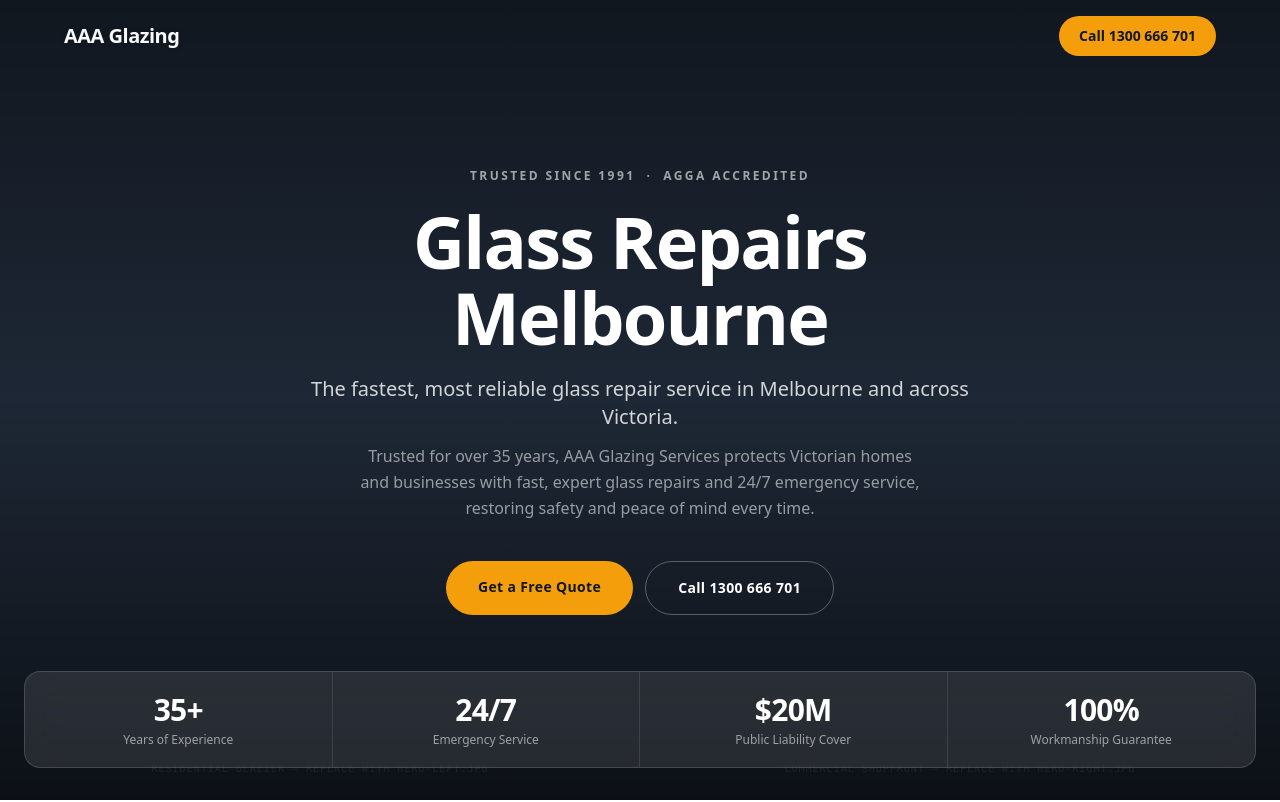
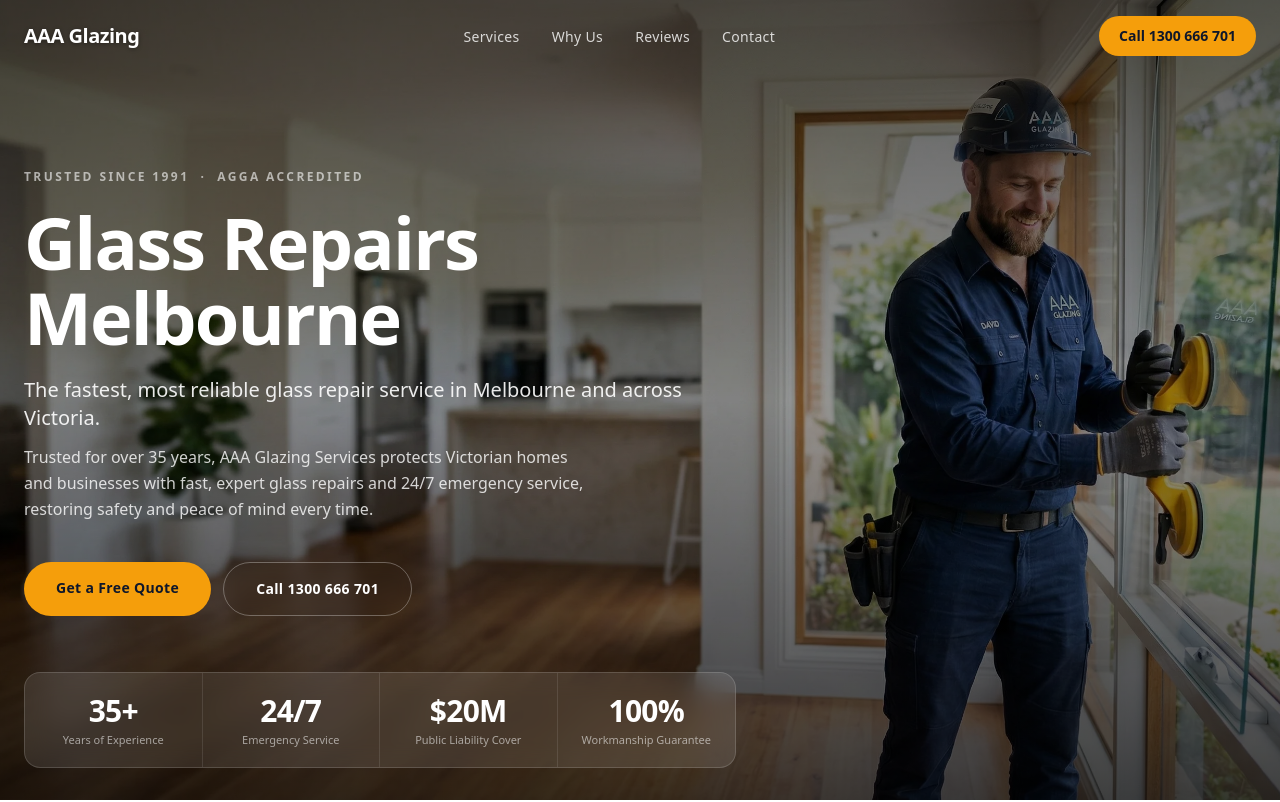
Before and after one commit to engelgatus/aaa-glazing-landing, a Next.js app: page / in a window 1280 px wide. Shown: the top 802 px of the page. Built offline with nearby package versions, Linux system fonts and the light colour scheme.

Commit message:
feat(hero): redesign hero layout, optimize image to webp, rebuild navbar with smooth scroll and intersection-based transparency

```diff
--- a/next.config.ts
+++ b/next.config.ts
@@ -1,10 +1,14 @@
 import type { NextConfig } from "next";
+
+const isProd = process.env.NODE_ENV === "production";
 
 const nextConfig: NextConfig = {
   output: "export",
-  basePath: "/aaa-glazing-landing",
+  basePath: isProd ? "/aaa-glazing-landing" : "",
   images: {
     unoptimized: true,
+    formats: ["image/avif", "image/webp"],
+    qualities: [75, 85],
   },
 };
 
--- a/package.json
+++ b/package.json
@@ -14,7 +14,8 @@
     "lenis": "^1.3.17",
     "next": "16.1.6",
     "react": "19.2.3",
-    "react-dom": "19.2.3"
+    "react-dom": "19.2.3",
+    "sharp": "^0.34.5"
   },
   "devDependencies": {
     "@tailwindcss/postcss": "^4",
--- a/src/components/layout/Navbar.tsx
+++ b/src/components/layout/Navbar.tsx
@@ -3,14 +3,45 @@
 import { useEffect, useRef, useState } from "react";
 import { motion } from "framer-motion";
 
+const navLinks = [
+  { label: "Services", href: "#services" },
+  { label: "Why Us", href: "#why-us" },
+  { label: "Reviews", href: "#reviews" },
+  { label: "Contact", href: "#contact" },
+];
+
+function smoothScrollTo(id: string) {
+  const el = document.querySelector(id);
+  if (!el) return;
+  el.scrollIntoView({ behavior: "smooth", block: "start" });
+}
+
 export default function Navbar() {
   const [visible, setVisible] = useState(true);
+  const [overHero, setOverHero] = useState(true);
   const lastScrollY = useRef(0);
+
+  useEffect(() => {
+    const hero = document.querySelector("#hero");
+    if (!hero) {
+      console.warn("[Navbar] #hero element not found — IntersectionObserver not attached");
+      return;
+    }
+
+    const observer = new IntersectionObserver(
+      ([entry]) => {
+        setOverHero(entry.isIntersecting);
+      },
+      { threshold: 0.15 }
+    );
+
+    observer.observe(hero);
+    return () => observer.disconnect();
+  }, []);
 
   useEffect(() => {
     const handleScroll = () => {
       const currentY = window.scrollY;
-
       if (currentY < 10) {
         setVisible(true);
       } else if (currentY > lastScrollY.current) {
@@ -18,7 +49,6 @@
       } else {
         setVisible(true);
       }
-
       lastScrollY.current = currentY;
     };
 
@@ -26,25 +56,73 @@
     return () => window.removeEventListener("scroll", handleScroll);
   }, []);
 
+  const colorTransition = "0.4s ease";
+
   return (
     <motion.header
       animate={{ y: visible ? 0 : "-100%" }}
       transition={{ duration: 0.4, ease: [0.25, 0.1, 0.25, 1] }}
       className="fixed top-0 left-0 right-0 z-50 px-6 py-4"
+      style={
+        overHero
+          ? {
+              backgroundColor: "transparent",
+              backdropFilter: "none",
+              WebkitBackdropFilter: "none",
+              borderBottom: "1px solid transparent",
+              boxShadow: "none",
+              transition: `background-color ${colorTransition}, box-shadow ${colorTransition}, border-color ${colorTransition}`,
+            }
+          : {
+              backgroundColor: "rgba(248, 250, 252, 0.88)",
+              backdropFilter: "blur(12px)",
+              WebkitBackdropFilter: "blur(12px)",
+              borderBottom: "1px solid rgba(0,0,0,0.08)",
+              boxShadow: "0 1px 8px rgba(0,0,0,0.06)",
+              transition: `background-color ${colorTransition}, box-shadow ${colorTransition}, border-color ${colorTransition}`,
+            }
+      }
     >
-      <nav className="max-w-6xl mx-auto flex items-center justify-between">
+      <nav className="max-w-7xl mx-auto flex items-center justify-between">
+
         {/* Logo */}
-        <span className="text-surface font-bold text-xl tracking-tight drop-shadow">
+        <span
+          className="font-bold text-xl tracking-tight"
+          style={{
+            color: overHero ? "#ffffff" : "#0f172a",
+            textShadow: overHero ? "0 1px 4px rgba(0,0,0,0.4)" : "none",
+            transition: `color ${colorTransition}, text-shadow ${colorTransition}`,
+          }}
+        >
           AAA Glazing
         </span>
 
-        {/* CTA */}
+        {/* Nav Links */}
+        <ul className="hidden md:flex items-center gap-8">
+          {navLinks.map((link) => (
+            <li key={link.href}>
+              <button
+                onClick={() => smoothScrollTo(link.href)}
+                className="text-sm font-medium tracking-wide cursor-pointer"
+                style={{
+                  color: overHero ? "rgba(255,255,255,0.80)" : "#0f172a",
+                  transition: `color ${colorTransition}`,
+                }}
+              >
+                {link.label}
+              </button>
+            </li>
+          ))}
+        </ul>
+
+        {/* CTA — always accent, never changes */}
         <a
           href="tel:1300666701"
           className="bg-accent hover:opacity-90 text-text font-semibold text-sm px-5 py-2.5 rounded-full transition-opacity duration-200"
         >
           Call 1300 666 701
         </a>
+
       </nav>
     </motion.header>
   );
--- a/src/components/sections/Hero.tsx
+++ b/src/components/sections/Hero.tsx
@@ -1,21 +1,10 @@
 "use client";
 
+import Image from "next/image";
 import { motion } from "framer-motion";
 import type { Variants } from "framer-motion";
 
 const ease = [0.25, 0.1, 0.25, 1] as const;
-
-function PlaceholderPanel({ label }: { label: string }) {
-  return (
-    <div className="relative w-1/2 h-full">
-      {/* TODO: replace with <Image fill src="/images/hero-left.jpg" alt="..." /> */}
-      <div className="absolute inset-0 bg-slate-700" />
-      <span className="absolute bottom-6 left-1/2 -translate-x-1/2 text-white/30 text-[10px] font-mono uppercase tracking-widest whitespace-nowrap">
-        {label}
-      </span>
-    </div>
-  );
-}
 
 const stats = [
   { number: "35+", label: "Years of Experience" },
@@ -35,16 +24,23 @@
 
 export default function Hero() {
   return (
-    <section className="relative h-screen flex flex-col overflow-hidden">
-      <div className="absolute inset-0 flex">
-        <PlaceholderPanel label="Residential glazier — replace with hero-left.jpg" />
-        <PlaceholderPanel label="Commercial shopfront — replace with hero-right.jpg" />
+    <section id="hero" className="relative h-screen flex flex-col overflow-hidden">
+      <div className="absolute inset-0">
+        <Image
+          src="/images/hero.webp"
+          alt="AAA Glazing Services — professional glazier at work"
+          fill
+          priority
+          quality={85}
+          sizes="100vw"
+          className="object-cover object-center"
+        />
         <div className="absolute inset-0 bg-linear-to-b from-black/65 via-black/40 to-black/75" />
       </div>
 
       <div className="relative z-10 flex flex-col flex-1 justify-center px-6 pt-28">
         <div className="max-w-7xl mx-auto w-full grid grid-cols-12 gap-4">
-          <div className="col-span-12 md:col-span-8 md:col-start-3 flex flex-col items-center text-center">
+          <div className="col-span-12 md:col-span-8 md:col-start-1 flex flex-col items-start text-left">
             <motion.p
               custom={0}
               initial="hidden"
@@ -60,7 +56,7 @@
               initial="hidden"
               animate="visible"
               variants={fadeUp}
-              className="text-4xl sm:text-5xl md:text-6xl lg:text-7xl font-bold text-white leading-[1.05] tracking-tight mb-5"
+              className="text-4xl sm:text-5xl md:text-6xl lg:text-7xl! font-bold text-white leading-[1.05] tracking-tight mb-5"
             >
               Glass Repairs Melbourne
             </motion.h1>
@@ -70,7 +66,7 @@
               initial="hidden"
               animate="visible"
               variants={fadeUp}
-              className="text-lg sm:text-xl text-white/80 font-medium mb-3 max-w-2xl"
+              className="text-lg sm:text-xl text-white/90 font-medium mb-3 max-w-2xl"
             >
               The fastest, most reliable glass repair service in Melbourne and across Victoria.
             </motion.p>
@@ -80,7 +76,7 @@
               initial="hidden"
               animate="visible"
               variants={fadeUp}
-              className="text-sm sm:text-base text-white/55 max-w-xl leading-relaxed mb-10"
+              className="text-sm sm:text-base text-white/80 max-w-xl leading-relaxed mb-10"
             >
               Trusted for over 35 years, AAA Glazing Services protects Victorian homes and
               businesses with fast, expert glass repairs and 24/7 emergency service, restoring
@@ -92,7 +88,7 @@
               initial="hidden"
               animate="visible"
               variants={fadeUp}
-              className="flex flex-col sm:flex-row gap-3 justify-center"
+              className="flex flex-col sm:flex-row gap-3 w-full"
             >
               <a
                 href="#quote"
@@ -118,17 +114,17 @@
             initial="hidden"
             animate="visible"
             variants={fadeUp}
-            className="col-span-12 grid grid-cols-2 md:grid-cols-4 divide-x divide-white/10 bg-white/10 backdrop-blur-md border border-white/15 rounded-2xl overflow-hidden"
+            className="col-span-12 md:col-span-7 md:col-start-1 grid grid-cols-2 md:grid-cols-4 divide-x divide-white/10 bg-white/10 backdrop-blur-md border border-white/15 rounded-2xl overflow-hidden"
           >
             {stats.map((stat) => (
               <div
                 key={stat.label}
-                className="flex flex-col items-center justify-center text-center py-5 px-4"
+                className="flex flex-col items-center justify-center text-center py-4 sm:py-5 px-3 sm:px-4"
               >
-                <span className="text-2xl sm:text-3xl font-bold text-white tracking-tight">
+                <span className="text-xl sm:text-2xl md:text-3xl font-bold text-white tracking-tight">
                   {stat.number}
                 </span>
-                <span className="text-[11px] sm:text-xs text-white/55 mt-1 leading-tight">
+                <span className="text-[10px] sm:text-[11px] text-white/55 mt-1 leading-tight">
                   {stat.label}
                 </span>
               </div>
```
Also changed, not shown: public/images/hero.webp (added), 1 other file (tests, documents, lock files or other folders).
